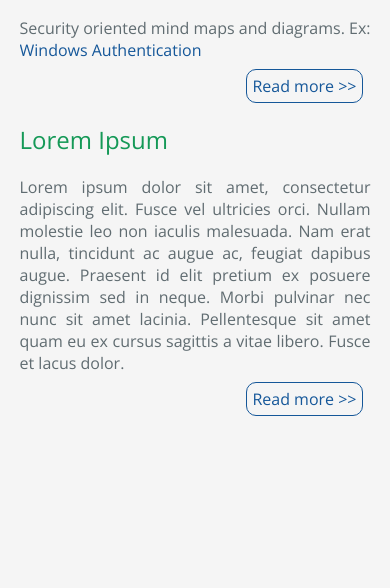
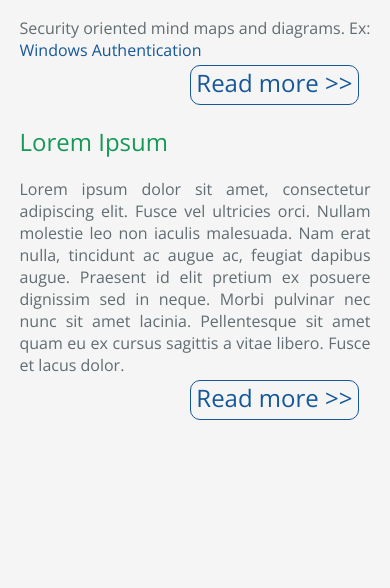
Before and after one commit to astals/astals.github.io, a plain HTML site: page index.html in a window 390 px wide. Shown: the part 256-844 px from the top of the page. Drawn offline with nearby package versions, Linux system fonts and the light colour scheme.

Commit message:
++ responsive layout

```diff
--- a/styles/main.css
+++ b/styles/main.css
@@ -112,15 +112,28 @@ a:active, a:hover {
 	text-decoration: none;
 }
 
+@media screen and (orientation:portrait) {
+	.button_to_page {
+		border: 1px solid #155799;
+		border-radius: 10px;
+		padding: 5px;
+		padding-top: 0px;
+		margin-right: 0.5em;
+		float:right;
+		font-size: x-large;
+	}
+}
+
+
+@media screen and (orientation:landscape) {
 	.button_to_page {
 		border: 1px solid #155799;
 		border-radius: 10px;
 		padding: 5px;
 		margin-right: 0.5em;
 		float:right;
-	font-size: medium;
 	}
-
+}
 .button_to_page:hover{
 	border: 1px solid #159957;
 	color: #159957;
@@ -131,11 +144,24 @@ a:active, a:hover {
 }
 
 
+
+@media screen and (orientation:portrait) {
+	table {
+		width: 90%;
+		margin: auto;
+		border-spacing: 0 0.5em;
+		font-size: x-large;
+	}
+}
+
+@media screen and (orientation:landscape) {
 	table {
 		width: 90%;
 		margin: auto;
 		border-spacing: 0 0.5em;
 	}
+}
+
 
 tr{
 	padding: 5px;
```
Lines whose indentation alone changed are shown as unchanged.
